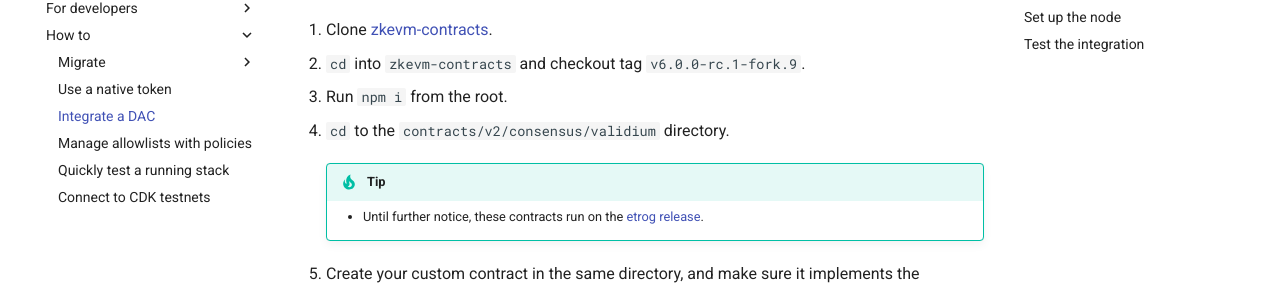
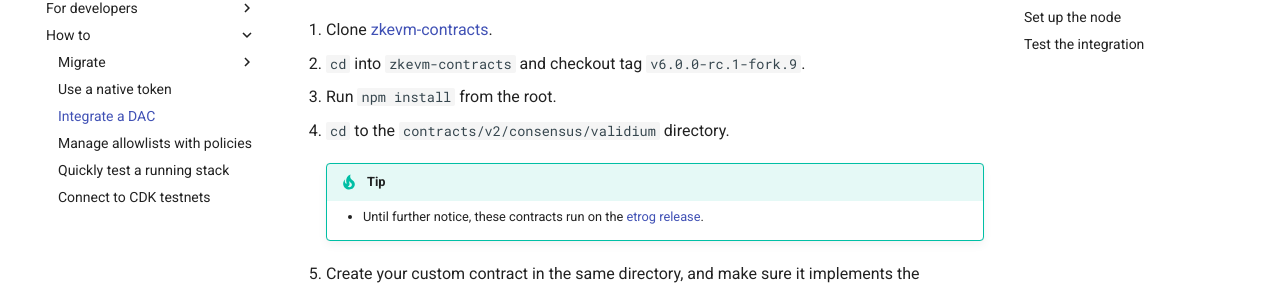
Before and after one commit to 0xPolygon/kurtosis-cdk, an MkDocs documentation site: the page built from docs/how-to/integrate-da.md, in a window 1280 px wide and 900 px high, scrolled down 401 px. Shown: the part 172-457 px from the top of the window. Built offline with MkDocs 1.6.1 and Material for MkDocs 9.7.7, drawn with Linux system fonts in a browser that asks for light colours.

Commit message:
Update docs/how-to/integrate-da.md
Co-authored-by: Léo Vincent <28714795+leovct@users.noreply.github.com>

```diff
--- a/docs/how-to/integrate-da.md
+++ b/docs/how-to/integrate-da.md
@@ -17,7 +17,7 @@ This section shows you how to create a custom CDK validium DAC contract.
 
 2. `cd` into `zkevm-contracts` and checkout tag `v6.0.0-rc.1-fork.9`.
 
-3. Run `npm i` from the root.
+3. Run `npm install` from the root.
 
 4. `cd` to the `contracts/v2/consensus/validium` directory.
 
```
